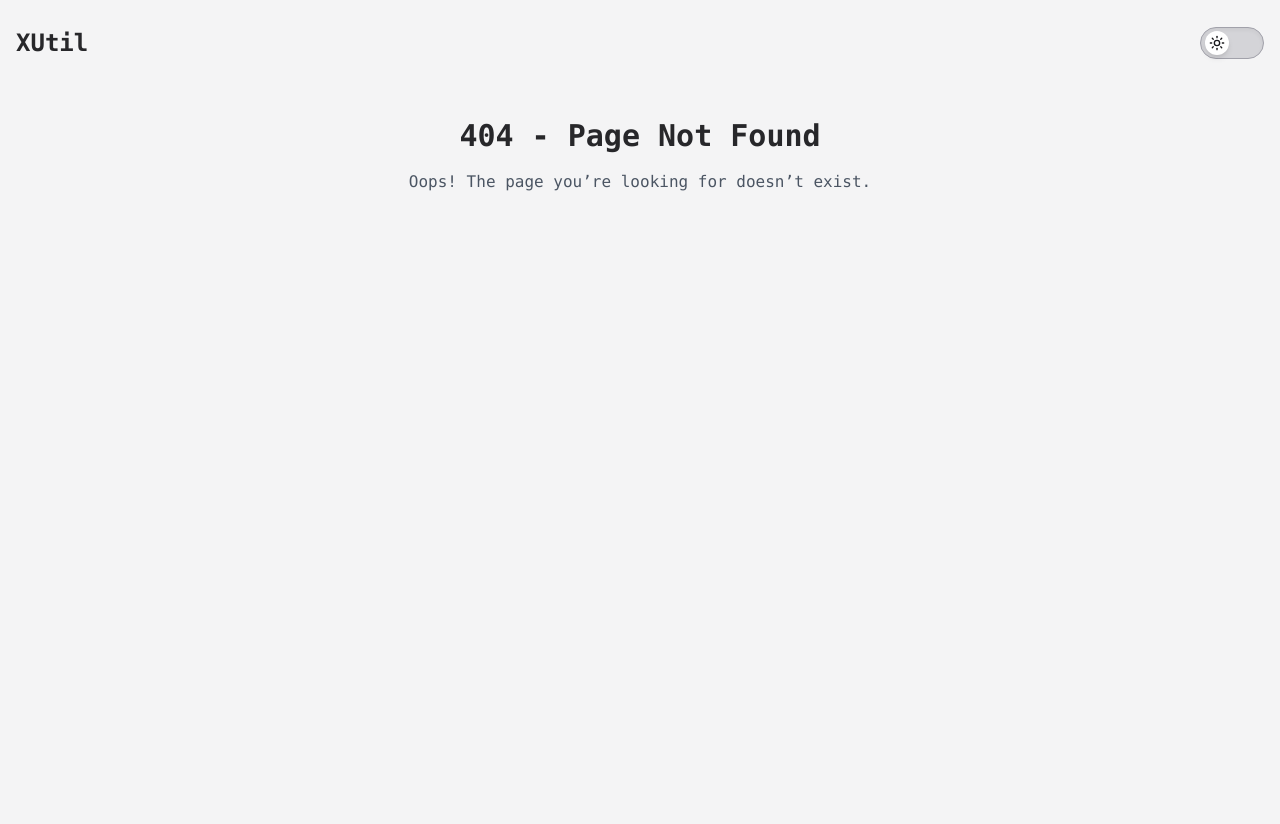
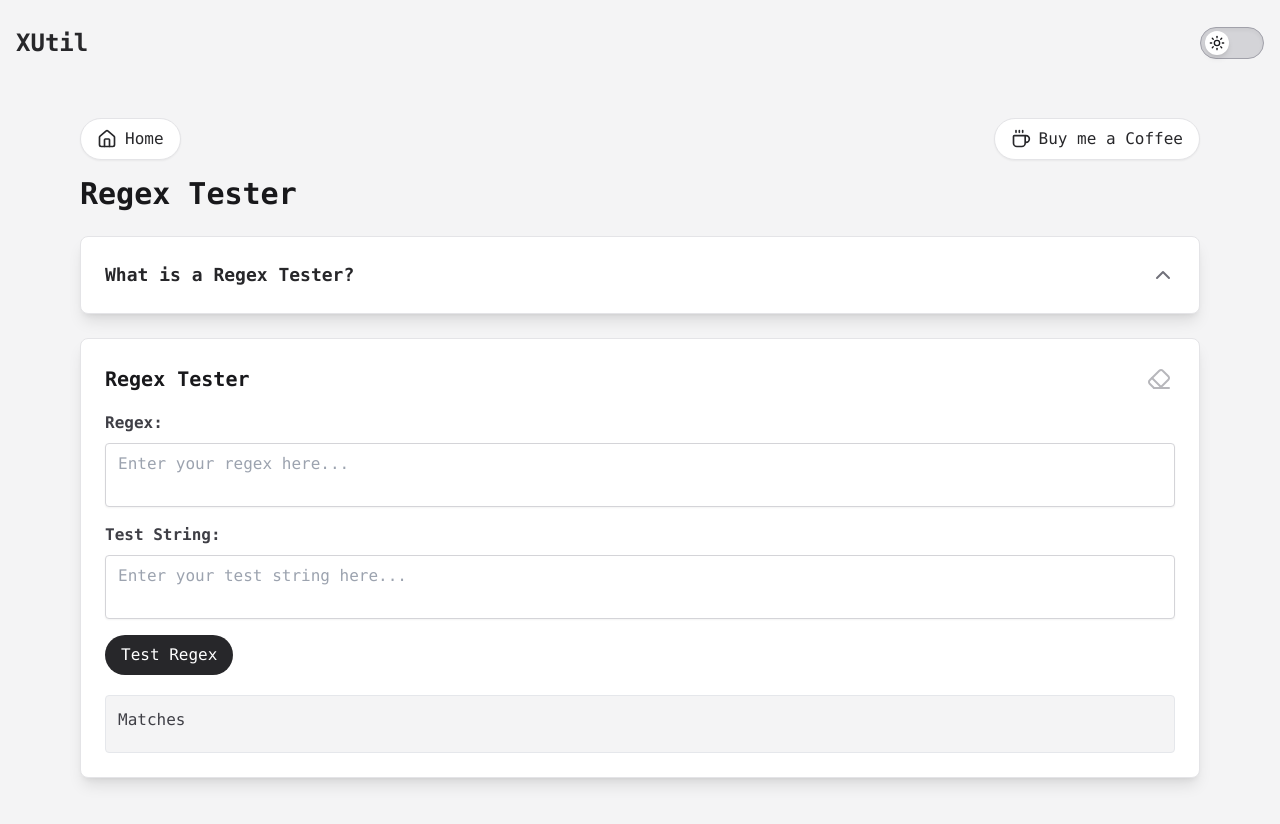
Before and after one commit to RohitPModani/xutil, a React (Vite) app: page /regex in a window 1280 px wide. Before the commit this address had no page. Shown: the top 824 px of the page. Before the commit the page ends 800 px from the top, so only its background shows below. Built offline with nearby package versions, Linux system fonts and the light colour scheme.

Commit message:
Implemented Regex Tester

```diff
--- a/src/data/seoDescriptions.ts
+++ b/src/data/seoDescriptions.ts
@@ -288,7 +288,13 @@ debugging URLs, or just tired of copy-pasting into Google, this tool has your ba
   Instantly convert text to camelCase, snake_case, path-case, and other styles with zero fuss.
   Perfect for developers, writers, and anyone who’s ever thought, “Why is my text so inconsistent?” Spoiler: it won’t be anymore.`
   },
-
+  regexTester: {
+    title: "Regex Tester",
+    body: `A Regex Tester is like a magic wand for your text — instantly validating, matching, and manipulating strings with the power of regular expressions.
+  Whether you're debugging patterns, extracting data, or just trying to figure out why your regex isn’t working (again), this tool makes it easy.
+  Test your regex against sample text, see matches in real-time, and even get explanations for complex patterns.
+  Perfect for developers, data wranglers, and anyone who’s ever yelled “why won’t this regex work?!” at their screen.`
+  },
 };
 
 export default seoDescriptions;
--- a/src/data/tools.ts
+++ b/src/data/tools.ts
@@ -166,4 +166,8 @@ export const toolsMeta: Record<string, { name: string, path: string }> = {
       name: 'Text Case Converter',
       path: '/text_case',
     },
+    '/regex': {
+      name: 'Regex Tester',
+      path: '/regex',
+    },
   };
--- a/src/pages/Home.tsx
+++ b/src/pages/Home.tsx
@@ -65,9 +65,9 @@ const allUtilities = [
       { name: 'Lorem Ipsum Generator', path: '/lorem' },
       { name: 'SLUG Generator', path: '/slug' },
       { name: 'Text Compare', path: '/text_compare'},
+      { name: 'Regex Tester', path: '/regex' },
       { name: 'JSON Formatter & Validator', path: '/json_validator' },
       { name: 'Text Case Converter', path: '/text_case' },
-      'Regex Tester',
       'Markdown Previewer',
       'String Reverser / Shuffler / Rotator',
       'Whitespace / Line Break Cleaner',
--- /dev/null
+++ b/src/pages/Text-Utilities/RegexTester.tsx
@@ -0,0 +1,126 @@
+import { useEffect, useState } from "react";
+import BackToHome from "../../components/BackToHome";
+import ErrorBox from "../../components/ErrorBox";
+import LoadingButton from "../../components/LoadingButton";
+import SectionCard from "../../components/SectionCard";
+import CopyButton from "../../components/CopyButton";
+import AutoTextarea from "../../hooks/useAutoSizeTextArea";
+import ClearButton from "../../components/ClearButton";
+import SEODescription from "../../components/SEODescription";
+import { PageSEO } from "../../components/PageSEO";
+import BuyMeCoffee from "../../components/BuyMeCoffee";
+import { updateToolUsage } from "../../utils/toolUsage";
+import seoDescriptions from "../../data/seoDescriptions";
+
+function RegexTester() {
+    const seo = seoDescriptions.regexTester;
+    const [regexInput, setRegexInput] = useState("");
+    const [testString, setTestString] = useState("");
+    const [isValidRegex, setIsValidRegex] = useState<boolean | null>(null);
+    const [error, setError] = useState<string | null>(null);
+    const [matches, setMatches] = useState<string[]>([]);
+    const [isLoading, setIsLoading] = useState(false);
+
+    useEffect(() => {
+        updateToolUsage("regex");
+    }, []);
+
+    const handleTestRegex = () => {
+        setIsLoading(true);
+        setError(null);
+        setMatches([]);
+        try {
+            const regex = new RegExp(regexInput, 'g');
+            const matchResults = Array.from(testString.matchAll(regex)).map((m) => m[0]);
+            if (matchResults.length > 0) {
+                setMatches(matchResults);
+                setIsValidRegex(true);
+            } else {
+                setIsValidRegex(false);
+            }
+        } catch (err: any) {
+            setError("Invalid Regex: " + err.message);
+            setIsValidRegex(false);
+        } finally {
+            setIsLoading(false);
+        }
+    };
+
+    const handleClear = () => {
+        setRegexInput("");
+        setTestString("");
+        setIsValidRegex(null);
+        setError(null);
+        setMatches([]);
+    };
+
+    return (
+        <>
+            <PageSEO title={seo.title} description={seo.body} />
+            <div className="max-w-6xl mx-auto px-4 py-4 sm:py-8 section">
+                <div className="flex justify-between items-center mb-4">
+                    <BackToHome />
+                    <BuyMeCoffee variant="inline" />
+                </div>
+                <h2 className="text-3xl font-bold mb-6 text-zinc-900 dark:text-white">{seo.title}</h2>
+                <SEODescription title={`a ${seo.title}`}>{seo.body}</SEODescription>
+
+                <SectionCard>
+                    <div className="flex flex-col">
+                    <div className="flex justify-between items-center mb-4">
+                        <h3 className="text-xl font-semibold text-zinc-900 dark:text-white">Regex Tester</h3>
+                        <ClearButton onClick={handleClear} disabled={!regexInput && !testString} />
+                    </div>
+                    <div className="flex flex-col gap-2 mb-4">
+                        <label className="form-label sm:text-base font-semibold mb-0">Regex:</label>
+                        <AutoTextarea
+                        className="input-field w-full"
+                        placeholder="Enter your regex here..."
+                        value={regexInput}
+                        onChange={(e) => setRegexInput(e.target.value)}
+                        />
+                    </div>
+                    <div className="flex flex-col gap-2 mb-4">
+                        <label className="form-label sm:text-base font-semibold mb-0">Test String:</label>
+                        <AutoTextarea
+                        className="input-field w-full"
+                        placeholder="Enter your test string here..."
+                        value={testString}
+                        onChange={(e) => setTestString(e.target.value)}
+                        />
+                    </div>
+                    <div className="flex flex-row items-center justify-between mb-4">
+                        <LoadingButton isLoading={isLoading} onClick={handleTestRegex}>Test Regex</LoadingButton>
+                    </div>
+                    <div className="result-box mt-1">
+                        <div className="flex justify-between items-center">
+                            <label className="form-label sm:text-base">Matches</label>
+                            {matches.length > 0 && (
+                                <CopyButton text={matches.join(", ")} className="mb-1" />
+                            )}
+                        </div>
+                        {isValidRegex && matches.length > 0 && (
+                            <div className="scrollbox mt-2">
+                            <div className="inner-result">
+                                <ul className="list-disc pl-5">
+                                    {matches.map((match, index) => (
+                                        <li key={index}>{match}</li>
+                                    ))}
+                                </ul>
+                            </div>
+                            </div>
+                        )}
+                    </div>
+                    {error && (
+                    <div aria-live="polite">
+                        <ErrorBox message={error} />
+                    </div>
+                    )}
+                    </div>
+                </SectionCard>
+            </div>
+        </>
+    );
+}
+
+export default RegexTester;
--- a/src/pages/Text-Utilities/TextCaseConverter.tsx
+++ b/src/pages/Text-Utilities/TextCaseConverter.tsx
@@ -103,47 +103,37 @@ function TextCaseConverter() {
             <h3 className="text-xl font-semibold text-zinc-900 dark:text-white">Text Case Converter</h3>
             <div className="flex items-center gap-2">
               {result && (
-                <CopyButton
-                  text={getResultsText(result)}
-                  copyType='CopyAll'
-                />
+                <CopyButton text={getResultsText(result)} copyType='CopyAll' />
               )}
               <ClearButton onClick={handleClear} disabled={!text && !result} />
             </div>
           </div>
 
           <div className="flex flex-col gap-6">
-            <div className="flex-1">
-              <label className="form-label sm:text-base font-semibold">Input Text</label>
             <AutoTextarea
               className="input-field w-full"
               placeholder="Enter your text here..."
               value={text}
               onChange={(e) => setText(e.target.value)}
             />
-            </div>
 
-              {result && (
-                <>
-                    {Object.entries(result).map(([key, val]) => {
+            {result && Object.entries(result).map(([key, val]) => {
               const displayLabel = key
                 .replace(/([A-Z])/g, ' $1')
                 .replace(/^./, (str) => str.toUpperCase())
                 .trim();
               return (
-                        <div className="result-box mt-0">
-                            <div className="flex justify-between items-center">
+                <div key={key} className="result-box mt-0">
+                    <div className="flex justify-between items-center mb-2">
                         <label className="form-label sm:text-base font-semibold">{displayLabel}</label>
-                                {val && <CopyButton text={val} />}
+                        <CopyButton text={val} />
                     </div>
-                            <div className='inner-result'>
+                  <div className="inner-result">
                     <span className='mono-output text-zinc-900 dark:text-white'>{val}</span>
                   </div>
                 </div>
               );
             })}
-                  </>
-              )}
           </div>
         </SectionCard>
       </div>
--- a/src/router/routesConfig.tsx
+++ b/src/router/routesConfig.tsx
@@ -44,6 +44,7 @@ const SlugGenerator = lazy(() => import('../pages/Text-Utilities/SlugGenerator')
 const TextCompare = lazy(() => import('../pages/Text-Utilities/TextCompare'));
 const JSONValidator = lazy(() => import('../pages/Text-Utilities/JSONValidator'));
 const TextCaseConverter = lazy(() => import('../pages/Text-Utilities/TextCaseConverter'));
+const RegexTester = lazy(() => import('../pages/Text-Utilities/RegexTester'));
 
 export const appRoutes = [
   {
@@ -91,6 +92,7 @@ export const appRoutes = [
       { path: 'text_compare', element: <TextCompare />, errorElement: <ErrorBoundary />},
       { path: 'json_validator', element: <JSONValidator />, errorElement: <ErrorBoundary />},
       { path: 'text_case', element: <TextCaseConverter />, errorElement: <ErrorBoundary />},
+      { path: 'regex', element: <RegexTester />, errorElement: <ErrorBoundary />},
       { path: '*', element: <NotFound /> },
     ],
   }
```
Lines whose indentation alone changed are shown as unchanged.
